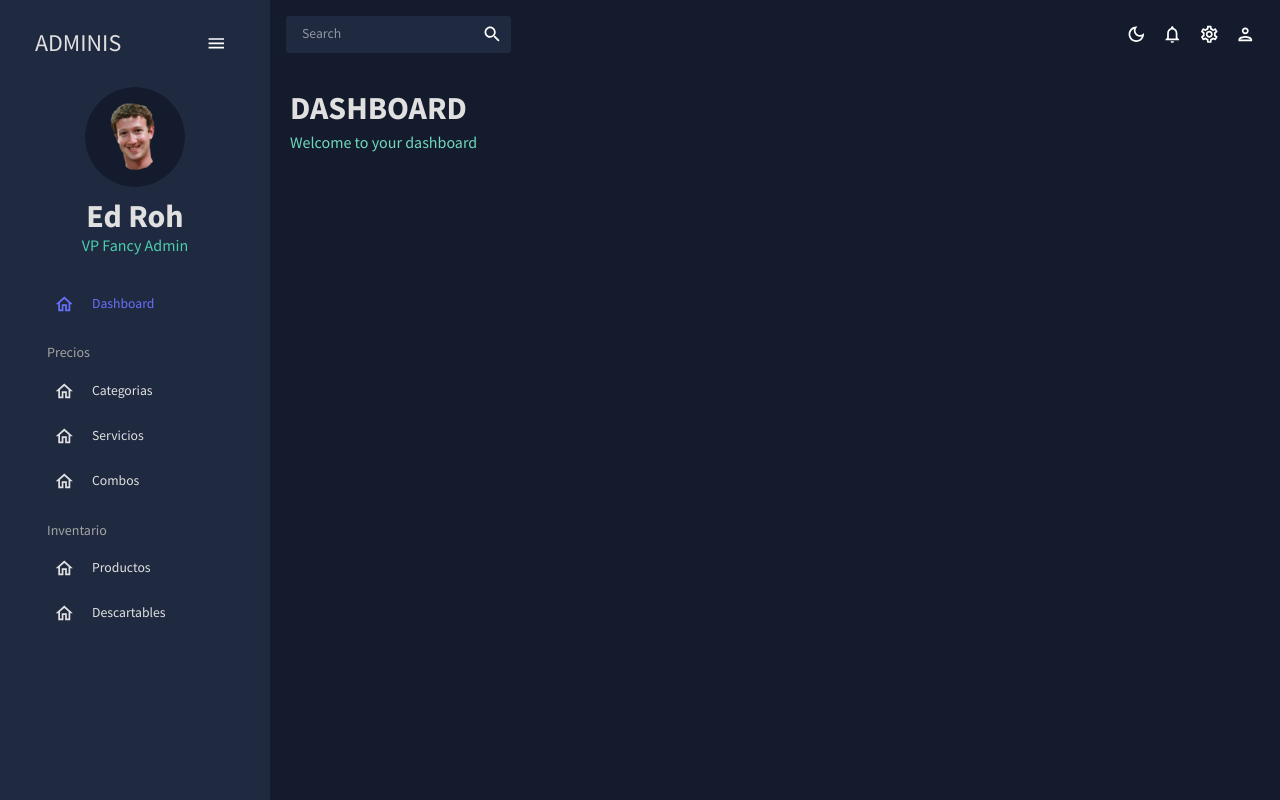
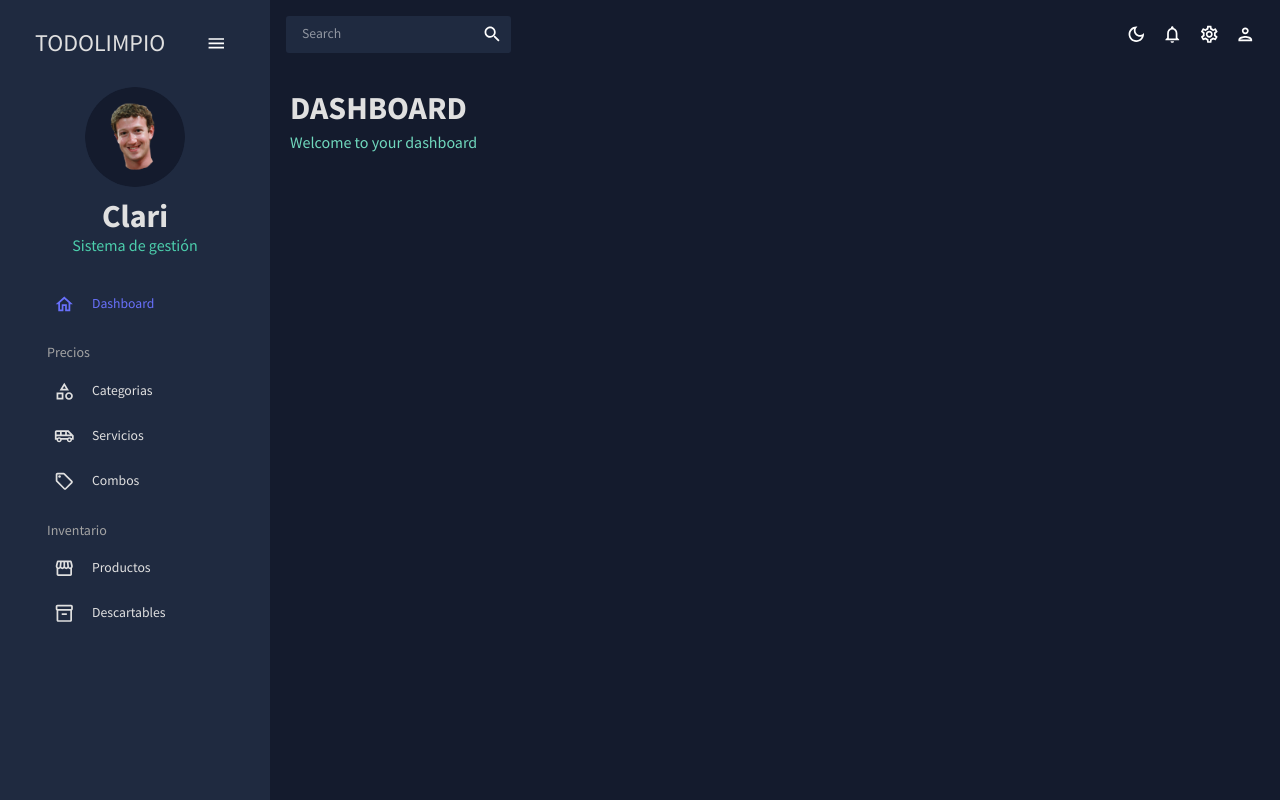
Before and after one commit to RumRage/todolimpio, a React (Create React App) app: page / in a window 1280 px wide. Built offline with nearby package versions, Linux system fonts and the light colour scheme.

Commit message:
Sidebar actualizado

```diff
--- a/src/scenes/global/Sidebar.jsx
+++ b/src/scenes/global/Sidebar.jsx
@@ -7,6 +7,11 @@ import "react-pro-sidebar/dist/css/styles.css";
 
 import HomeOutlinedIcon from "@mui/icons-material/HomeOutlined";
 import MenuOutlinedIcon from "@mui/icons-material/MenuOutlined";
+import CategoryOutlinedIcon from '@mui/icons-material/CategoryOutlined';
+import AirportShuttleOutlinedIcon from '@mui/icons-material/AirportShuttleOutlined';
+import SellOutlinedIcon from '@mui/icons-material/SellOutlined';
+import StorefrontOutlinedIcon from '@mui/icons-material/StorefrontOutlined';
+import Inventory2OutlinedIcon from '@mui/icons-material/Inventory2Outlined';
 
 const Item = ({ title, to, icon, selected, setSelected }) => {
     const theme = useTheme();
@@ -71,7 +76,7 @@ const Item = ({ title, to, icon, selected, setSelected }) => {
                   ml="15px"
                 >
                   <Typography variant="h3" color={colors.grey[100]}>
-                    ADMINIS
+                    TODOLIMPIO
                   </Typography>
                   <IconButton onClick={() => setIsCollapsed(!isCollapsed)}>
                     <MenuOutlinedIcon />
@@ -98,10 +103,10 @@ const Item = ({ title, to, icon, selected, setSelected }) => {
                     fontWeight="bold"
                     sx={{ m: "10px 0 0 0" }}
                   >
-                    Ed Roh
+                    Clari
                   </Typography>
                   <Typography variant="h5" color={colors.greenAccent[500]}>
-                    VP Fancy Admin
+                   Sistema de gestión
                   </Typography>
                 </Box>
               </Box>
@@ -125,21 +130,21 @@ const Item = ({ title, to, icon, selected, setSelected }) => {
               <Item
                 title="Categorias"
                 to="/categories"
-                icon={<HomeOutlinedIcon />}
+                icon={<CategoryOutlinedIcon />}
                 selected={selected}
                 setSelected={setSelected}
               />
               <Item
                 title="Servicios"
                 to="/services"
-                icon={<HomeOutlinedIcon />}
+                icon={<AirportShuttleOutlinedIcon />}
                 selected={selected}
                 setSelected={setSelected}
               />
               <Item
                 title="Combos"
                 to="/combos"
-                icon={<HomeOutlinedIcon />}
+                icon={<SellOutlinedIcon />}
                 selected={selected}
                 setSelected={setSelected}
               />
@@ -153,14 +158,14 @@ const Item = ({ title, to, icon, selected, setSelected }) => {
               <Item
                 title="Productos"
                 to="/products"
-                icon={<HomeOutlinedIcon />}
+                icon={<StorefrontOutlinedIcon />}
                 selected={selected}
                 setSelected={setSelected}
               />
               <Item
                 title="Descartables"
                 to="/disposables"
-                icon={<HomeOutlinedIcon />}
+                icon={<Inventory2OutlinedIcon />}
                 selected={selected}
                 setSelected={setSelected}
               />
```
